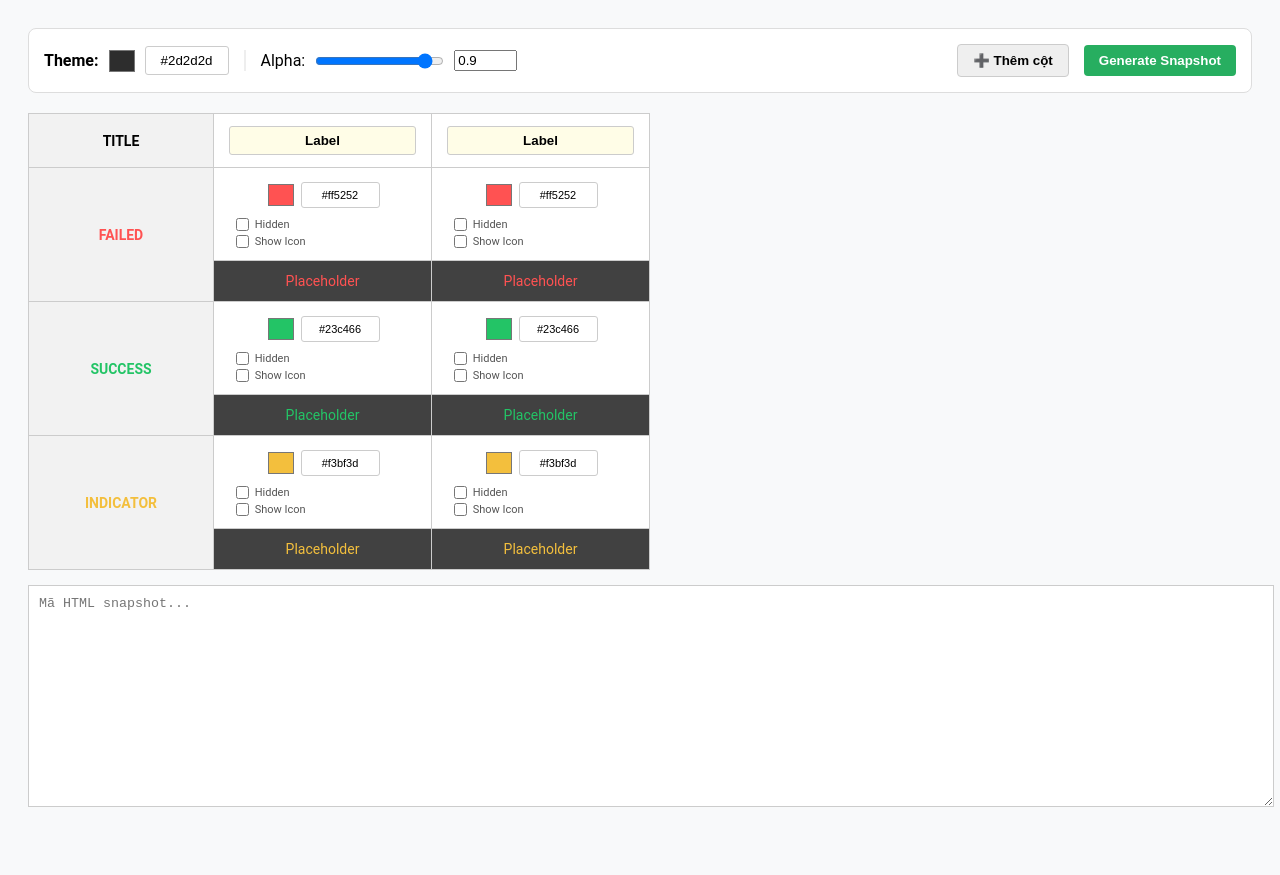
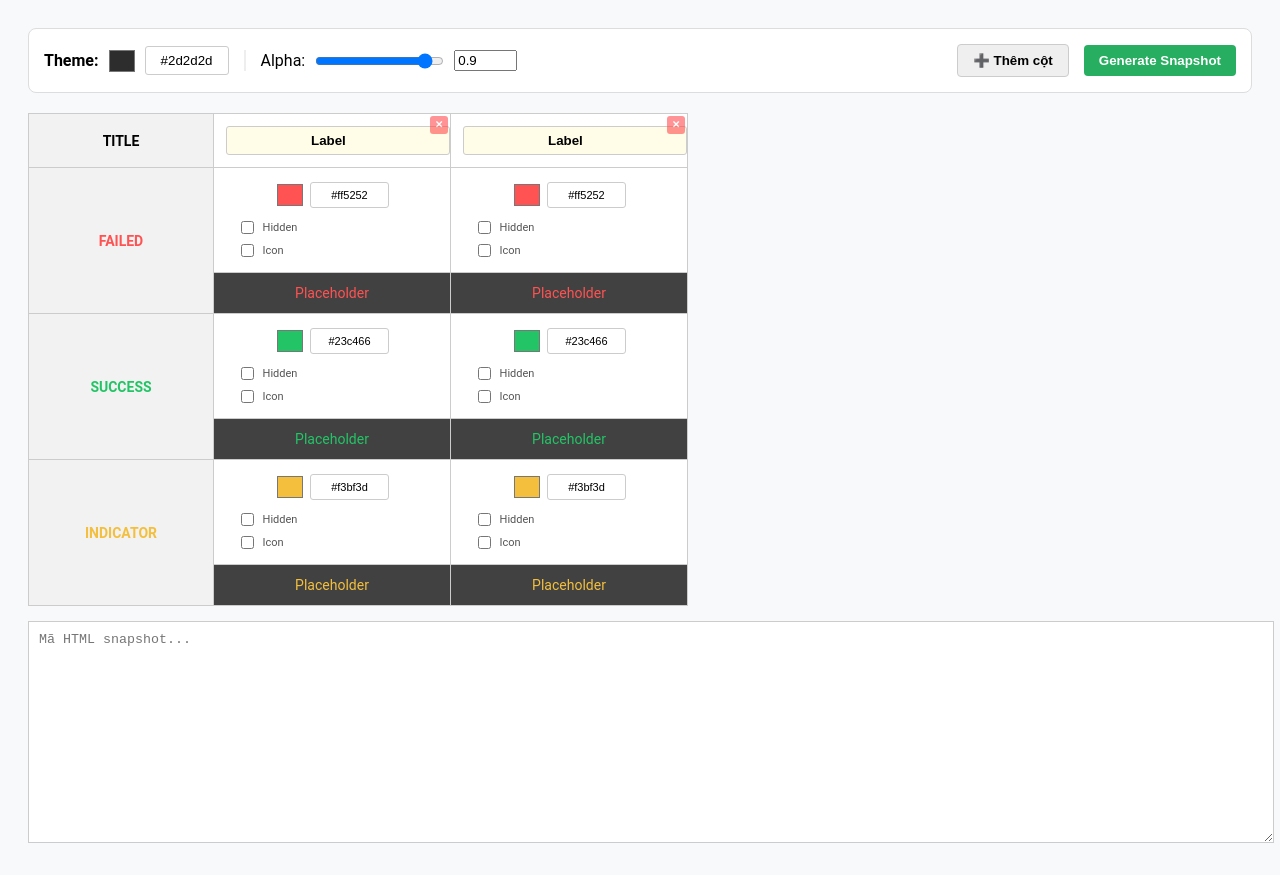
Before and after one commit to PTA-D20/Color-Table-Tool, a plain HTML site: page index.html in a window 1280 px wide. Before the commit the page ends 839 px from the top, so only its background shows below. Drawn offline with Linux system fonts and the light colour scheme.

Commit message:
Update index.html

```diff
--- a/index.html
+++ b/index.html
@@ -2,11 +2,11 @@
 <html lang="vi">
 <head>
 <meta charset="UTF-8">
-<title>Color Table Tool</title>
+<title>Color Table Tool - With Delete Column</title>
 <style>
   body { font-family: 'Roboto', sans-serif; padding: 20px; background-color: #f8f9fa; }
   table { border-collapse: collapse; margin-top: 10px; text-align: center; font-size: 14px; background: white; }
-  td, th { border: 1px solid #ccc; padding: 12px; text-align: center; min-width: 160px; }
+  td, th { border: 1px solid #ccc; padding: 12px; text-align: center; min-width: 160px; position: relative; }
 
   .theme-controls { display: flex; align-items: center; gap: 15px; margin-bottom: 20px; background: #fff; padding: 15px; border-radius: 8px; border: 1px solid #ddd; }
   .control-group { display: flex; align-items: center; gap: 8px; border-left: 2px solid #eee; padding-left: 15px; }
@@ -14,27 +14,25 @@
 
   .picker { width: 30px; height: 30px; padding: 0; border: none; cursor: pointer; background: none; vertical-align: middle; }
   .hex-input, .label-input { width: 90%; padding: 6px; border: 1px solid #ccc; border-radius: 3px; text-align: center; }
-  .label-input { font-weight: bold; background: #fffde7; }
+  .label-input { font-weight: bold; background: #fffde7; padding-right: 25px; }
 
-  /* Ticker styles */
+  /* Nút xóa cột */
+  .btn-del-col {
+    position: absolute; top: 2px; right: 2px;
+    background: #ff4d4f; color: white; border: none; border-radius: 3px;
+    width: 18px; height: 18px; font-size: 10px; cursor: pointer;
+    line-height: 18px; padding: 0; opacity: 0.6; transition: 0.2s;
+  }
+  .btn-del-col:hover { opacity: 1; background: #d9363e; }
+
   .tickers-container { display: flex; flex-direction: column; align-items: flex-start; margin-top: 8px; gap: 4px; width: 100%; padding-left: 10%; }
   .ticker-wrap { display: flex; align-items: center; gap: 6px; font-size: 11px; color: #555; cursor: pointer; }
-  .ticker-wrap input { cursor: pointer; margin: 0; }
 
-  .tippy-style {
-    font-weight: normal;
-    font-size: 14px;
-    display: inline-flex;
-    align-items: center;
-    gap: 8px;
-    justify-content: center;
-  }
-
+  .tippy-style { font-weight: normal; font-size: 14px; display: inline-flex; align-items: center; gap: 8px; justify-content: center; }
   .header-label { font-weight: bold; width: 80px; background: #f2f2f2; }
   textarea { width: 100%; height: 200px; margin-top: 15px; font-family: monospace; padding: 10px; border: 1px solid #ccc; }
-  button { padding: 8px 15px; cursor: pointer; font-weight: bold; border-radius: 4px; border: 1px solid #ccc; transition: 0.2s; }
+  button { padding: 8px 15px; cursor: pointer; font-weight: bold; border-radius: 4px; border: 1px solid #ccc; }
   .btn-gen { background: #27ae60; color: white; border: none; }
-  .btn-gen:hover { background: #219150; }
 </style>
 </head>
 <body>
@@ -85,16 +83,37 @@ function getThemeRgba() {
     return `rgba(${r}, ${g}, ${b}, ${alpha})`;
 }
 
+function deleteColumn(index) {
+    // Xóa ô ở hàng Labels
+    document.getElementById("row-labels").deleteCell(index + 1);
+
+    // Xóa các ô ở 3 nhóm (mỗi nhóm 2 hàng)
+    const rowIds = ['red-input', 'red-render', 'green-input', 'green-render', 'yellow-input', 'yellow-render'];
+    rowIds.forEach(id => {
+        const row = document.getElementById(`row-${id}`);
+        // Đối với hàng input, index thật sự là index+1 vì có ô header label đầu tiên
+        // Đối với hàng render, index khớp chính xác vì không có header label
+        if (id.includes('input')) {
+            row.deleteCell(index + 1);
+        } else {
+            // Khi deleteCell, ta cần kiểm tra xem ô đó có tồn tại không (vì Hidden có thể làm biến mất ô ở hàng render)
+            // Cách an toàn nhất là render lại sau khi xóa ở hàng input
+        }
+    });
+    render();
+}
+
 function addColumn() {
+  const currentIndex = document.getElementById("row-labels").cells.length - 1;
+
   const tdLabel = document.createElement("td");
-  tdLabel.innerHTML = `<input type="text" class="label-input" value="Label" oninput="render()">`;
+  tdLabel.innerHTML = `
+    <input type="text" class="label-input" value="Label" oninput="render()">
+    <button class="btn-del-col" onclick="deleteColumn(Array.from(this.parentElement.parentElement.children).indexOf(this.parentElement)-1)">✕</button>
+  `;
   document.getElementById("row-labels").appendChild(tdLabel);
 
-  const groups = [
-    {id:'red', c:'#ff5252', icon:'✖'},
-    {id:'green', c:'#23c466', icon:'✔'},
-    {id:'yellow', c:'#f3bf3d', icon:'●'}
-  ];
+  const groups = [{id:'red', c:'#ff5252', icon:'✖'}, {id:'green', c:'#23c466', icon:'✔'}, {id:'yellow', c:'#f3bf3d', icon:'●'}];
 
   groups.forEach(g => {
     const td = document.createElement("td");
@@ -106,7 +125,7 @@ function addColumn() {
         </div>
         <div class="tickers-container">
           <label class="ticker-wrap"><input type="checkbox" class="is-special" onchange="render()"> Hidden</label>
-          <label class="ticker-wrap"><input type="checkbox" class="is-icon" onchange="render()"> Show Icon</label>
+          <label class="ticker-wrap"><input type="checkbox" class="is-icon" onchange="render()"> Icon</label>
         </div>
       </div>`;
     td.dataset.icon = g.icon;
@@ -117,9 +136,7 @@ function addColumn() {
 
 function render() {
   const theme = getThemeRgba();
-  const groupIds = ['red', 'green', 'yellow'];
-
-  groupIds.forEach(g => {
+  ['red', 'green', 'yellow'].forEach(g => {
     const inputCells = document.querySelectorAll(`#row-${g}-input td:not(.header-label)`);
     const renderRow = document.getElementById(`row-${g}-render`);
     renderRow.innerHTML = "";
@@ -157,28 +174,18 @@ function generate() {
   labels.forEach(l => html += `<td style="border:1px solid #ccc; padding:10px; font-weight:bold; background:#fffde7;">${l.value}</td>`);
   html += `</tr>\n`;
 
-  const groups = [
-    {l:'FAILED', c:'#ff5252', id:'red', icon:'✖'},
-    {l:'SUCCESS', c:'#23c466', id:'green', icon:'✔'},
-    {l:'INDICATOR', c:'#f3bf3d', id:'yellow', icon:'●'}
-  ];
+  const groups = [{l:'FAILED', c:'#ff5252', id:'red', icon:'✖'}, {l:'SUCCESS', c:'#23c466', id:'green', icon:'✔'}, {l:'INDICATOR', c:'#f3bf3d', id:'yellow', icon:'●'}];
 
   groups.forEach(g => {
     const colorCells = document.querySelectorAll(`#row-${g.id}-input td:not(.header-label)`);
-
     html += `  <tr><td rowspan="2" style="border:1px solid #ccc; padding:10px; font-weight:bold; color:${g.c}; background:#f2f2f2;">${g.l}</td>`;
     colorCells.forEach(cell => {
       const hex = cell.querySelector('.hex-input').value;
       const isSpec = cell.querySelector('.is-special').checked;
-      if(isSpec) {
-        html += `<td rowspan="2" style="border:1px solid #ccc; padding:10px; background:${theme}; color:white; font-size:14px;">không có thông tin</td>`;
-      } else {
-        html += `<td style="border:1px solid #ccc; padding:8px; font-size:11px; font-family:monospace;">${hex.toUpperCase()}</td>`;
-      }
+      if(isSpec) { html += `<td rowspan="2" style="border:1px solid #ccc; padding:10px; background:${theme}; color:white; font-size:14px;">không có thông tin</td>`; }
+      else { html += `<td style="border:1px solid #ccc; padding:8px; font-size:11px; font-family:monospace;">${hex.toUpperCase()}</td>`; }
     });
-    html += `</tr>\n`;
-
-    html += `  <tr>`;
+    html += `</tr>\n  <tr>`;
     colorCells.forEach(cell => {
       const hex = cell.querySelector('.hex-input').value;
       const isSpec = cell.querySelector('.is-special').checked;
```
